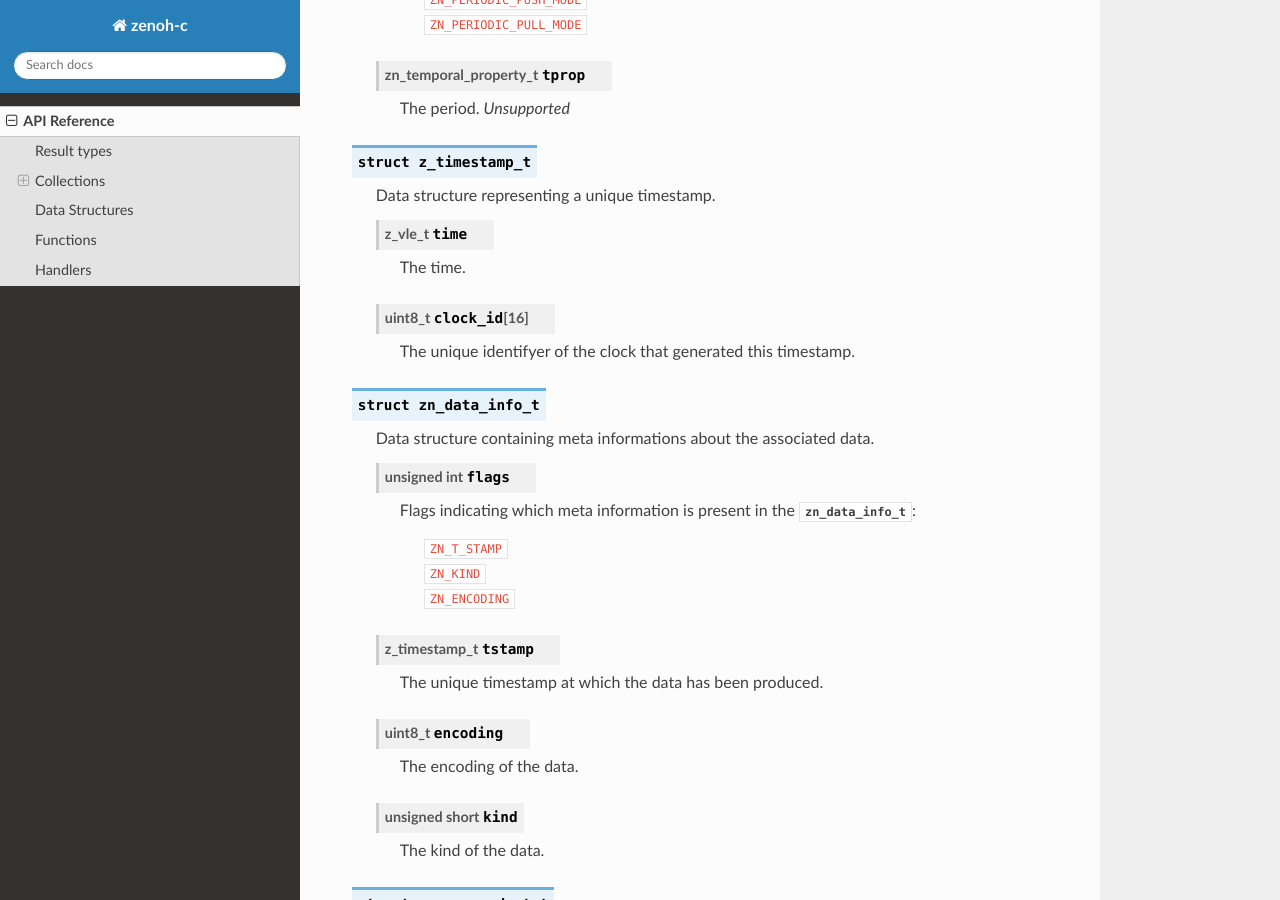
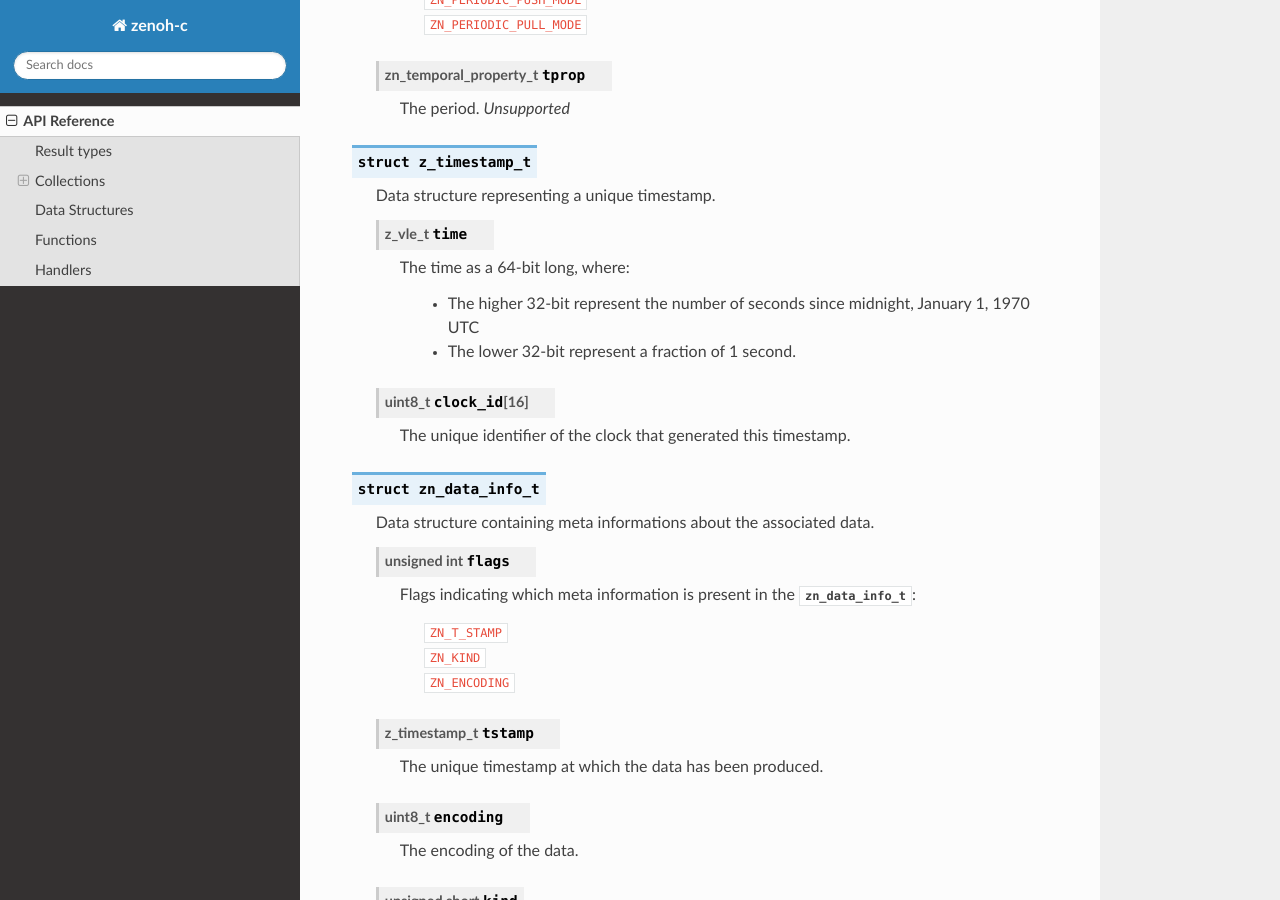
Before and after one commit to atolab/zenoh-c, a Sphinx documentation site: the page built from docs/api.rst, in a window 1280 px wide and 900 px high, scrolled down 3266 px. Built offline with Sphinx 7.4.7 and the Read the Docs theme 2.0.0, drawn with Linux system fonts in a browser that asks for light colours; some of the changed text lies outside the part shown.

```diff
--- a/docs/api.rst
+++ b/docs/api.rst
@@ -172,11 +172,14 @@ Data Structures
 
   .. c:member:: z_vle_t time
 
-    The time.
+    The time as a 64-bit long, where:
+
+        - The higher 32-bit represent the number of seconds since midnight, January 1, 1970 UTC
+        - The lower 32-bit represent a fraction of 1 second.
 
   .. c:member:: uint8_t clock_id[16]
 
-    The unique identifyer of the clock that generated this timestamp.
+    The unique identifier of the clock that generated this timestamp.
 
 .. c:type:: struct zn_data_info_t
 
@@ -264,7 +267,7 @@ Data Structures
     The length of the received :c:member:`zn_reply_value_t.data` when :c:member:`zn_reply_value_t.kind` equals
     ``ZN_STORAGE_DATA`` or ``ZN_EVAL_DATA``.
 
-  .. c:member:: zN_data_info_t info
+  .. c:member:: zn_data_info_t info
 
     Some meta information about the received :c:member:`zn_reply_value_t.data` when :c:member:`zn_reply_value_t.kind` equals
     ``ZN_STORAGE_DATA`` or ``ZN_EVAL_DATA``.
```
Also changed, not shown: other parts of docs/api.rst (+4 -4 lines), 1 other file.
